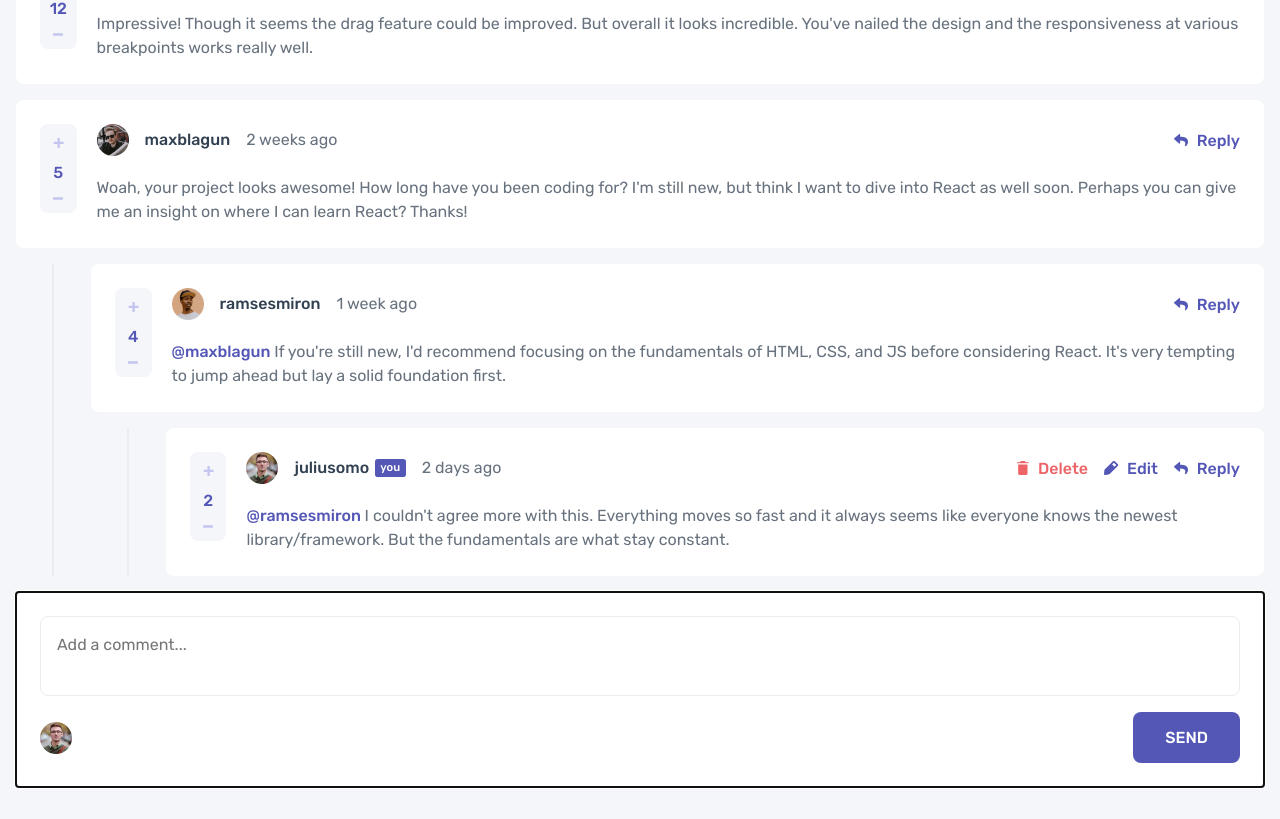
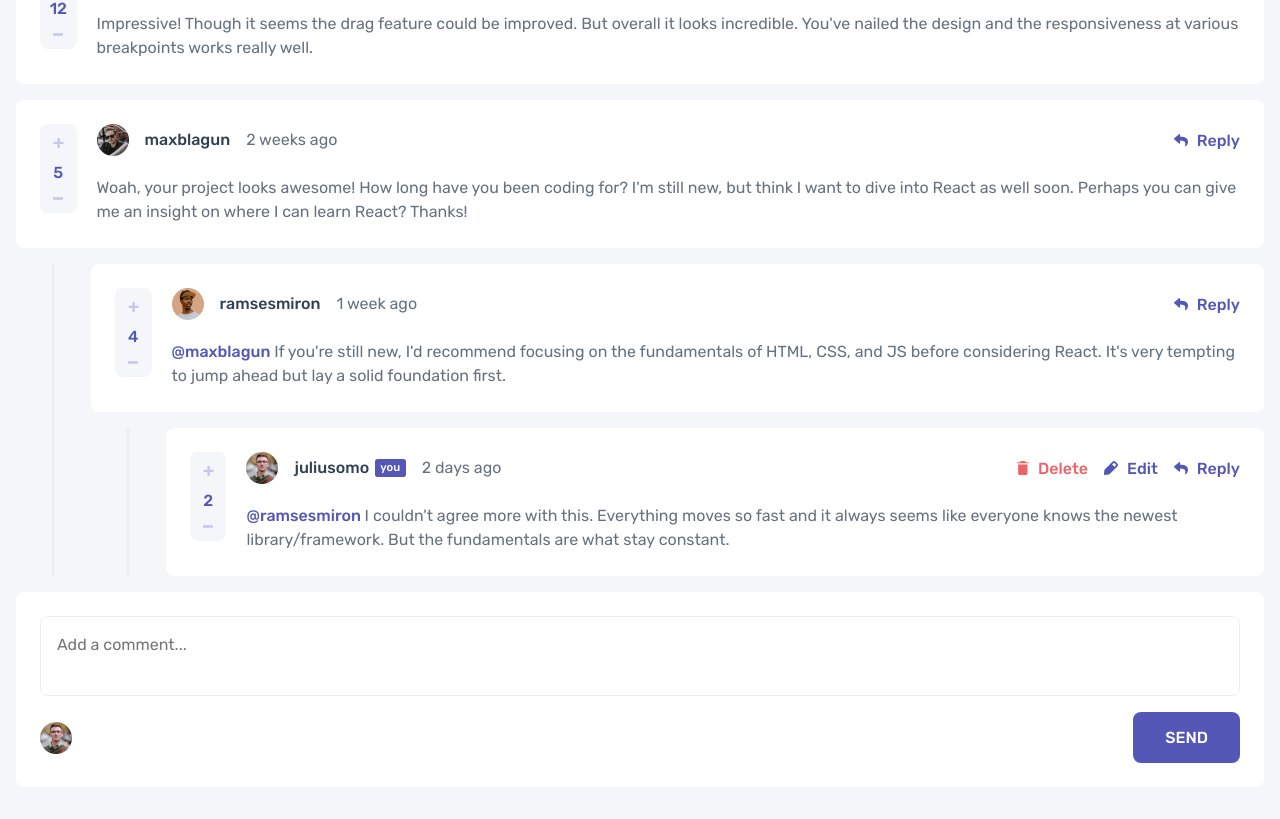
Before and after one commit to matijas-05/interactive-comments-section, a React (Vite) app: page / in a window 1280 px wide. Shown: the part 188-1007 px from the top of the page. Built offline with nearby package versions, Linux system fonts and the light colour scheme.

Commit message:
fix: AddComment modal outline shows on page load

```diff
--- a/src/components/Comment/AddCommentModal.tsx
+++ b/src/components/Comment/AddCommentModal.tsx
@@ -19,6 +19,7 @@ function AddCommentModal(props: Props) {
 			contentLabel="Add comment" ariaHideApp={false}
 			isOpen={true}
 			parentSelector={() => document.getElementById("root")!}
+			style={{ content: { outline: "none" } }}
 		>
 			<div className="f-col g-1 card">
 				<TextareaAutosize placeholder="Add a comment..."></TextareaAutosize>
```
